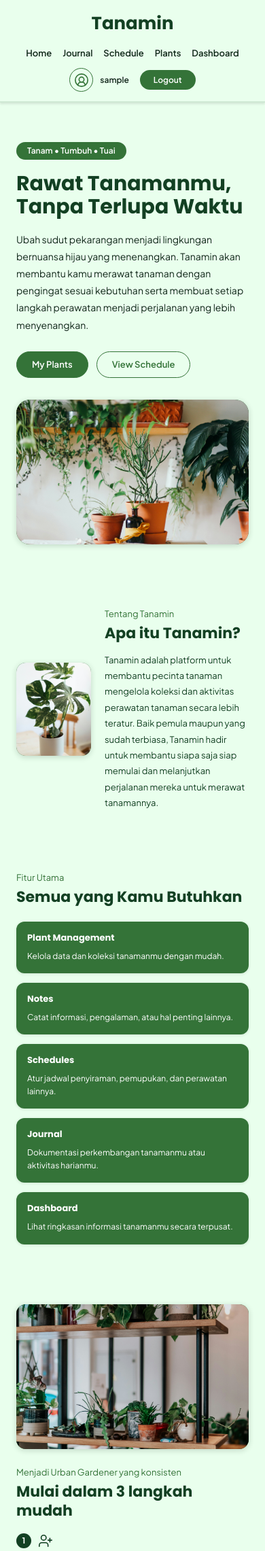
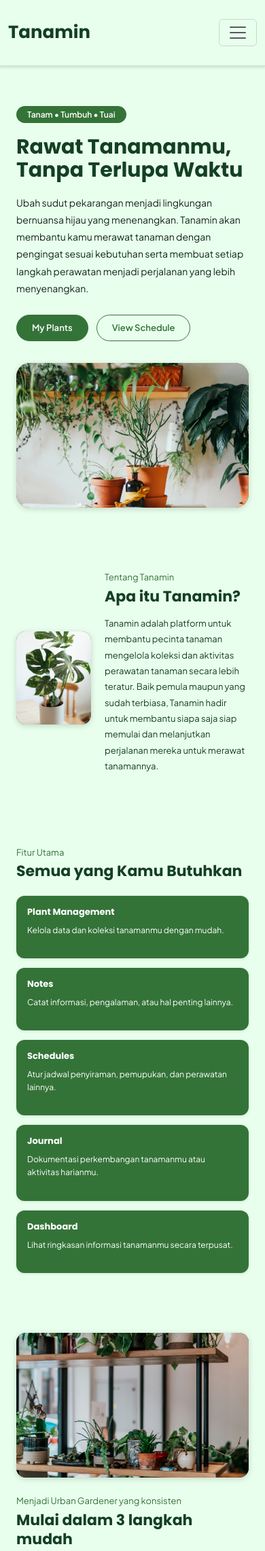
Before and after one commit to PBP-KEL-11/proyek_uts, a Django app: page / in a window 390 px wide. Shown: the top 2282 px of the page at 68% size. Run offline with Django 5.2, Linux system fonts and the light colour scheme; the visitor is signed in with stand-in values (Sample User, id 1).

Commit message:
style: redesign header (navigation bar) using Bootstrap grid system

```diff
--- a/main/static/css/main/style.css
+++ b/main/static/css/main/style.css
@@ -1,10 +1,5 @@
 @import url('https://fonts.googleapis.com/css2?family=Plus+Jakarta+Sans:wght@400;500;600;700&family=Poppins:wght@600;700&display=swap');
 
-* {
-    margin: 0;
-    padding: 0;
-    box-sizing: border-box;
-}
 
 :root {
     --primary: #347338;
@@ -38,14 +33,6 @@ img { max-width: 100%; }
     box-shadow: 0 2px 3px rgba(0, 0, 0, 0.1);
 }
 
-.site-header .container {
-    max-width: 1080px;
-    margin: 0 auto;
-    padding: 0 24px;
-    display: flex;
-    align-items: center;
-    justify-content: space-between;
-}
 
 .brand {
     font-family: 'Poppins', sans-serif;
@@ -55,11 +42,7 @@ img { max-width: 100%; }
     text-decoration: none;
 }
 
-.nav-menu {
-    display: flex;
-    align-items: center;
-    gap: 22px;
-}
+
 
 .nav-menu a {
     color: var(--neutral);
@@ -69,43 +52,9 @@ img { max-width: 100%; }
     transition: color 0.2s ease;
 }
 
-.nav-menu a:hover { color: var(--primary); }
 
-.nav-menu .btn-login {
-    padding: 5px 20px;
-    border: 1.5px solid var(--primary);
-    border-radius: 999px;
-    color: var(--primary);
-    background-color: transparent;
-    font-size: 12px;
-    transition: all 0.2s ease;
-}
 
-.nav-menu .btn-login:hover {
-    color: var(--white);
-    background-color: var(--primary);
-}
 
-.nav-menu .btn-register {
-    padding: 5px 20px;
-    border-radius: 999px;
-    color: var(--white);
-    background-color: var(--primary);
-    font-size: 12px;
-    transition: background-color 0.2s ease;
-}
-
-.nav-menu .btn-register:hover {
-    color: var(--white);
-    background-color: var(--tertiary);
-}
-
-/* chip user (ikon + nama + email) */
-.nav-menu .user-chip {
-    display: flex;
-    align-items: center;
-    gap: 10px;
-}
 
 .user-icon {
     display: inline-flex;
@@ -474,16 +423,6 @@ img { max-width: 100%; }
 
 /* ---------- HP ---------- */
 @media (max-width: 768px) {
-    .site-header .container {
-        flex-direction: column;
-        gap: 12px;
-    }
-
-    .nav-menu {
-        flex-wrap: wrap;
-        justify-content: center;
-        gap: 12px 16px;
-    }
 
     .about-grid { grid-template-columns: 110px 1fr; gap: 20px; }
 
--- a/main/templates/main/base.html
+++ b/main/templates/main/base.html
@@ -7,52 +7,14 @@
     <meta name="csrf-token" content="{{ csrf_token }}">
     <title>{% block title %}Tanamin{% endblock %}</title>
 
+    {# Bootstrap harus lebih dulu, style.css belakangan, supaya aturan style.css yang menang saat bentrok #}
+    <link href="https://cdn.jsdelivr.net/npm/bootstrap@5.3.3/dist/css/bootstrap.min.css" rel="stylesheet">
     <link rel="stylesheet" href="{% static 'css/main/style.css' %}">
     {% block extra_head %}{% endblock %}
 </head>
 <body>
 
-    <header class="site-header">
-        <div class="container">
-
-            <a href="{% url 'main:show_main' %}" class="brand">Tanamin</a>
-
-            <nav class="nav-menu">
-                {% if user.is_authenticated %}
-                    <a href="{% url 'main:show_main' %}">Home</a>
-                    <a href="{% url 'notes:index' %}">Journal</a>
-                    <a href="{% url 'schedules:index' %}">Schedule</a>
-                    <a href="{% url 'plants:index' %}">Plants</a>
-                    <a href="{% url 'dashboard:index' %}">Dashboard</a>
-
-                    <a href="{% url 'authentication:profile' %}" class="user-chip" title="Lihat profil">
-                        {% if user.photo %}
-                            <div class="avatar-circle">
-                                <img src="{{ user.photo.url }}" alt="Foto profil" class="avatar-img">
-                            </div>
-                        {% else %}
-                            <span class="user-icon">
-                                <svg viewBox="0 0 24 24" width="22" height="22" fill="none" stroke="currentColor"
-                                    stroke-width="1.8" stroke-linecap="round" stroke-linejoin="round" aria-hidden="true">
-                                    <path d="M17.925 20.056a6 6 0 0 0-11.851.001"/><circle cx="12" cy="11" r="4"/>
-                                    <circle cx="12" cy="12" r="10"/></svg>
-                            </span>
-                        {% endif %}
-
-                        <span class="user-text">
-                            <strong>{{ user.username }}</strong>
-                        </span>
-                    </a>
-
-                    <a href="{% url 'authentication:logout_user' %}" class="btn-register" data-logout>Logout</a>
-                {% else %}
-                    <a href="{% url 'authentication:login_user' %}" class="btn-login">Login</a>
-                    <a href="{% url 'authentication:register' %}" class="btn-register">Register</a>
-                {% endif %}
-            </nav>
-
-        </div>
-    </header>
+    {% block header %}{% include 'main/includes/header.html' %}{% endblock %}
 
     {% if messages %}
         {% for message in messages %}
@@ -64,9 +26,7 @@
         {% block content %}{% endblock %}
     </main>
 
-    <footer class="site-footer">
-        <p>© 2026 Tanamin. Grow better, together.</p>
-    </footer>
+    {% block footer %}{% include 'main/includes/footer.html' %}{% endblock %}
 
 
     <script>
@@ -89,6 +49,7 @@
     });
     </script>
 
+    <script src="https://cdn.jsdelivr.net/npm/bootstrap@5.3.3/dist/js/bootstrap.bundle.min.js"></script>
     {% block extra_js %}{% endblock %}
 </body>
 </html>
```
